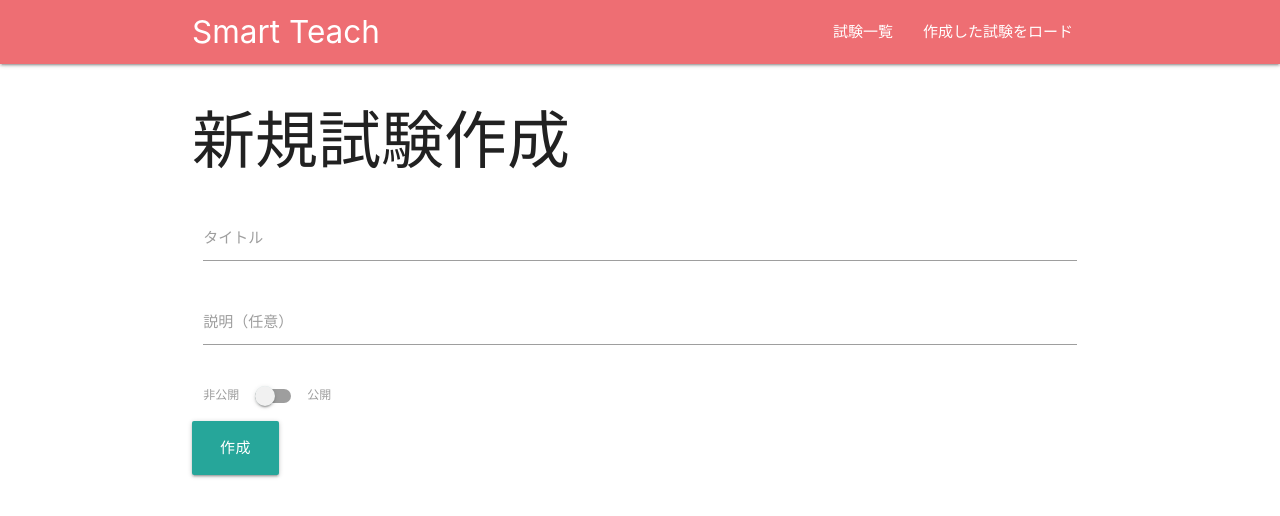
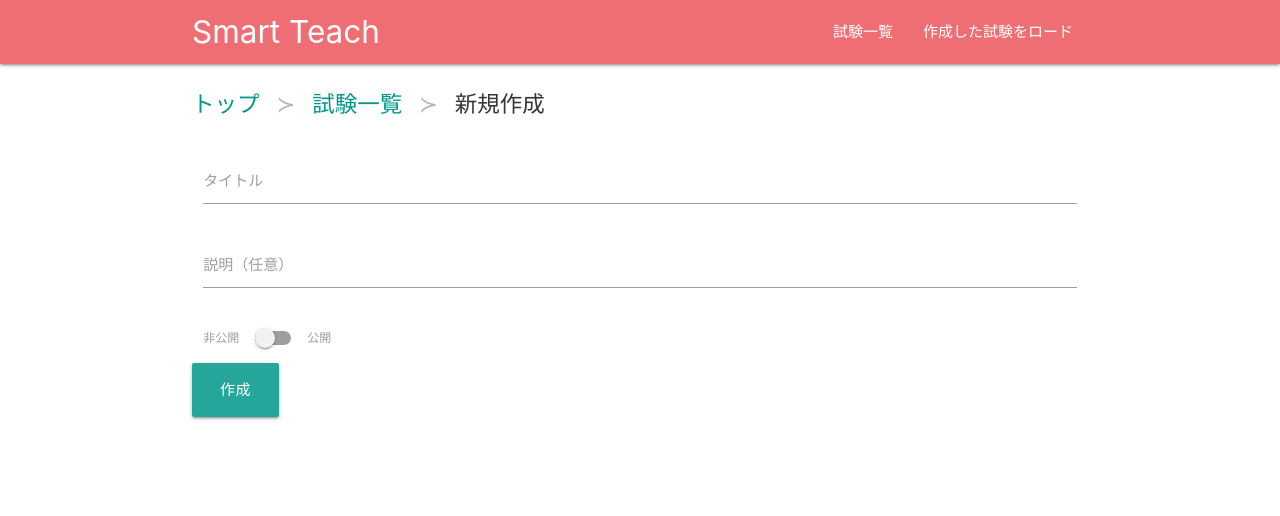
Before and after one commit to kinc-shinshu/smat-teacher-client-web, a React (Create React App) app: page /exams/new in a window 1280 px wide. Shown: the top 516 px of the page. Built offline with nearby package versions, Linux system fonts and the light colour scheme.

Commit message:
Add breadcrumb to exam creator

```diff
--- a/src/screens/exam_creator.js
+++ b/src/screens/exam_creator.js
@@ -3,6 +3,7 @@ import "materialize-css";
 import "materialize-css/dist/css/materialize.min.css";
 import { Link } from "react-router-dom";
 import { withRouter } from "react-router";
+import { Breadcrumb } from "../helper";
 
 class Navbar extends Component {
   render() {
@@ -84,11 +85,16 @@ export class ExamCreator extends Component {
   };
 
   render() {
+    const links = [
+      { path: "/", text: "トップ" },
+      { path: "/exams", text: "試験一覧" },
+      { path: "/exams/new", text: "新規作成" }
+    ];
     return (
       <div>
         <Navbar />
         <div className="container">
-          <h1>新規試験作成</h1>
+          <Breadcrumb links={links} />
           <div className="row">
             <div className="input-field col s12">
               <input
```
